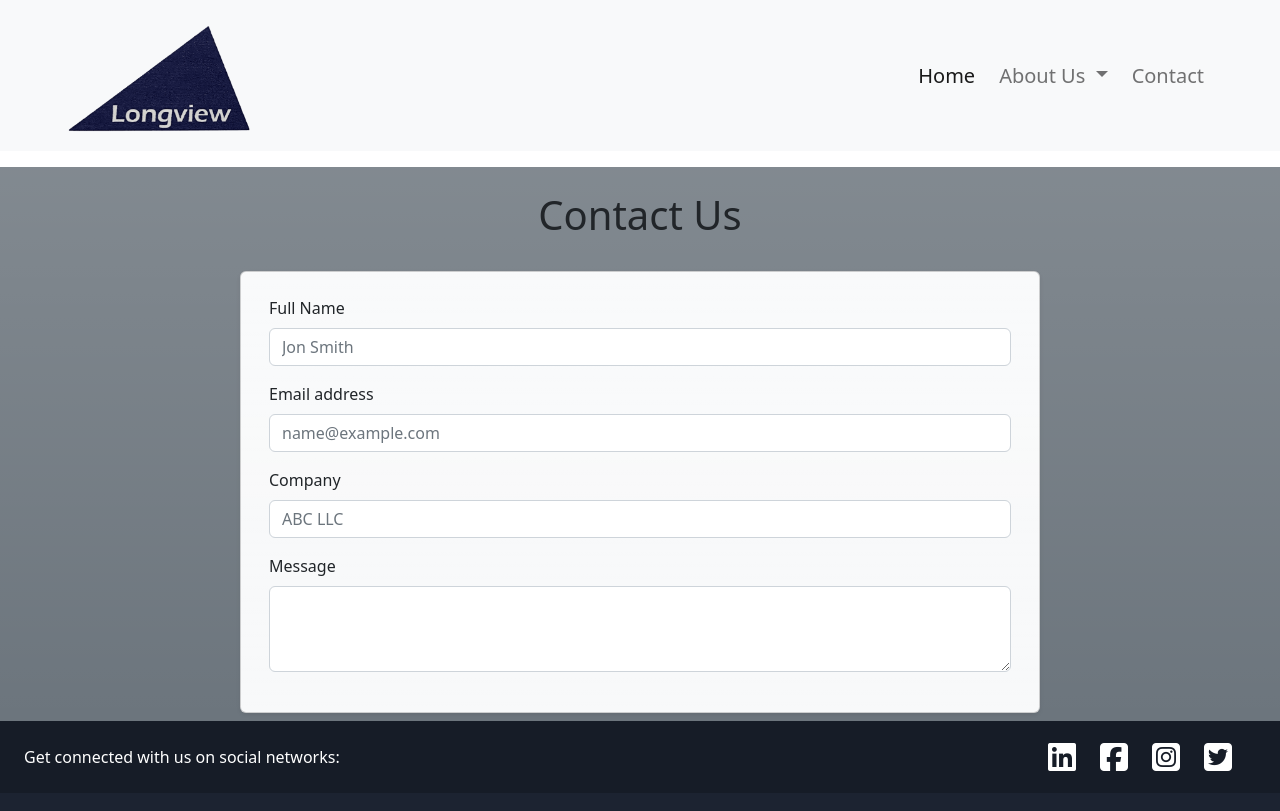
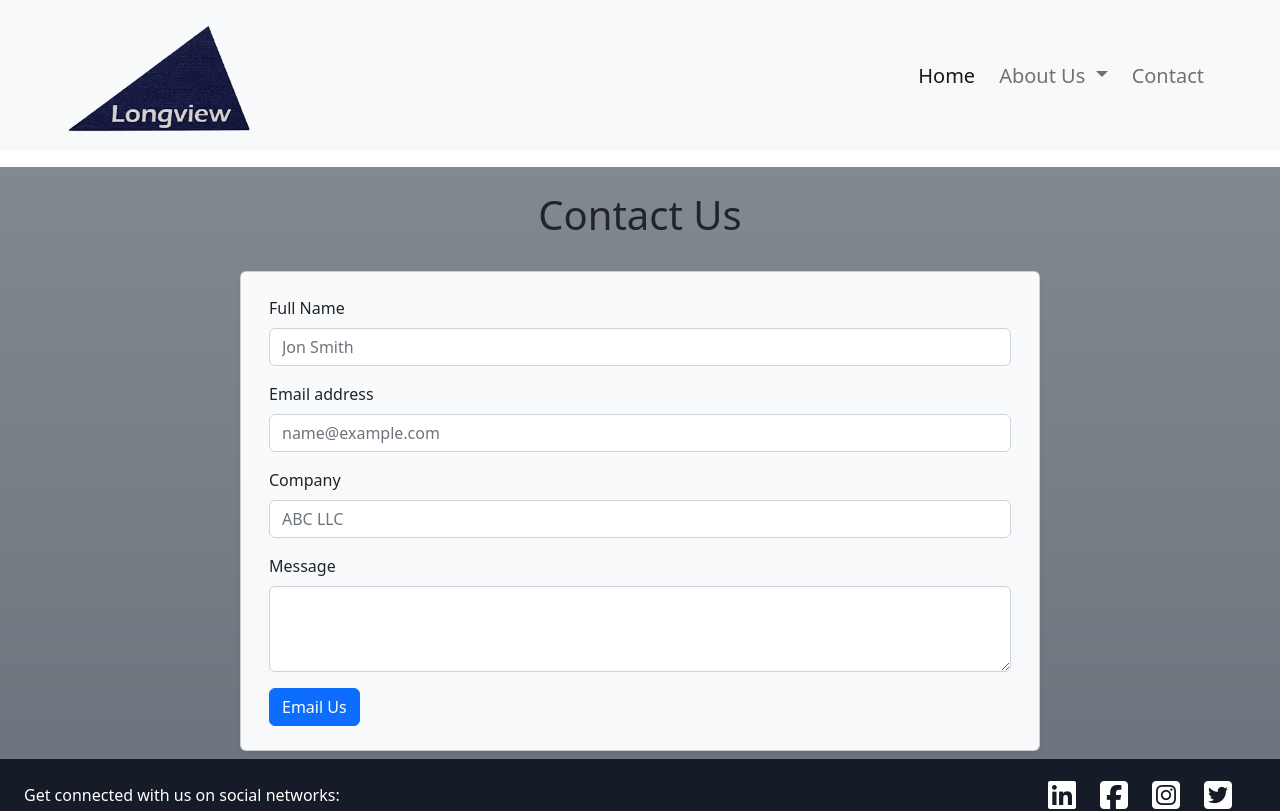
Before and after one commit to Fiscal2/longview-cap-partners, an Angular app: page /contact in a window 1280 px wide. Shown: the top 811 px of the page. Built offline with nearby package versions, Linux system fonts and the light colour scheme.

Commit message:
email us button

```diff
--- a/src/app/contact/contact.component.html
+++ b/src/app/contact/contact.component.html
@@ -19,6 +19,9 @@
                     <label for="exampleFormControlTextarea1" class="form-label">Message</label>
                     <textarea class="form-control" id="exampleFormControlTextarea1" rows="3"></textarea>
                 </div>
+                <div>
+                    <a type="button" class="btn btn-primary" href="mailto:someone@yoursite.com">Email Us</a>
+                </div>
             </div>
         </div>
     </div>
```
